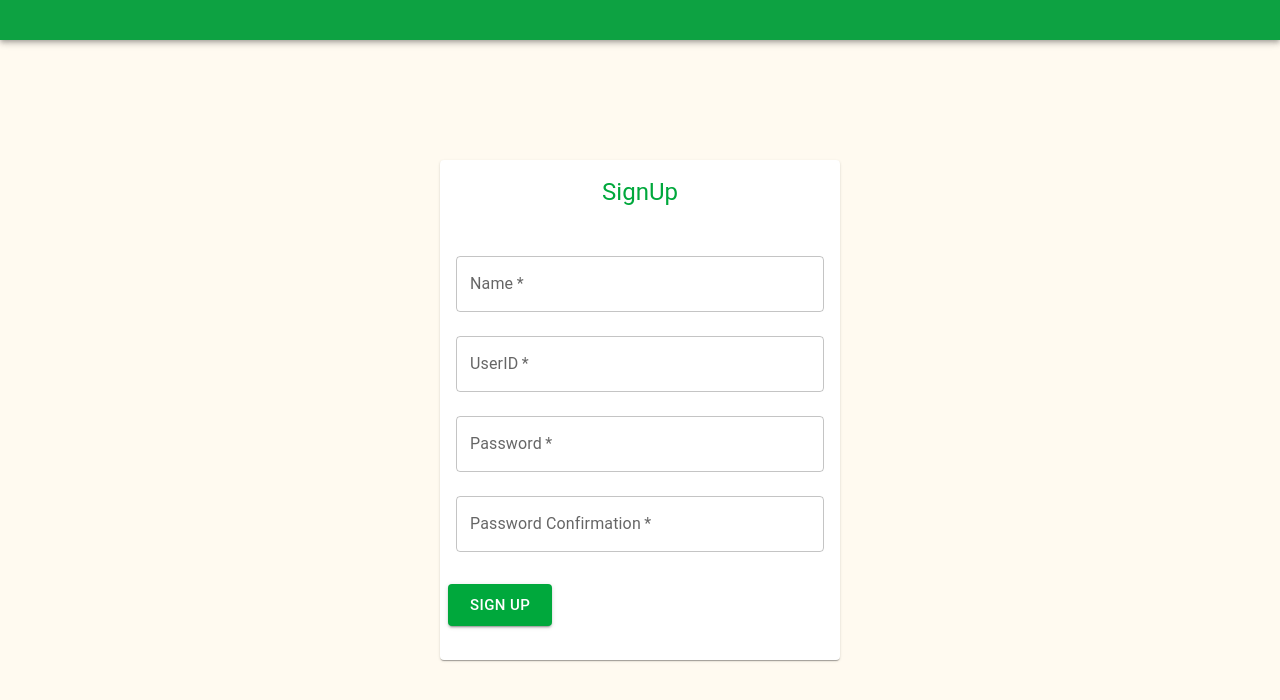
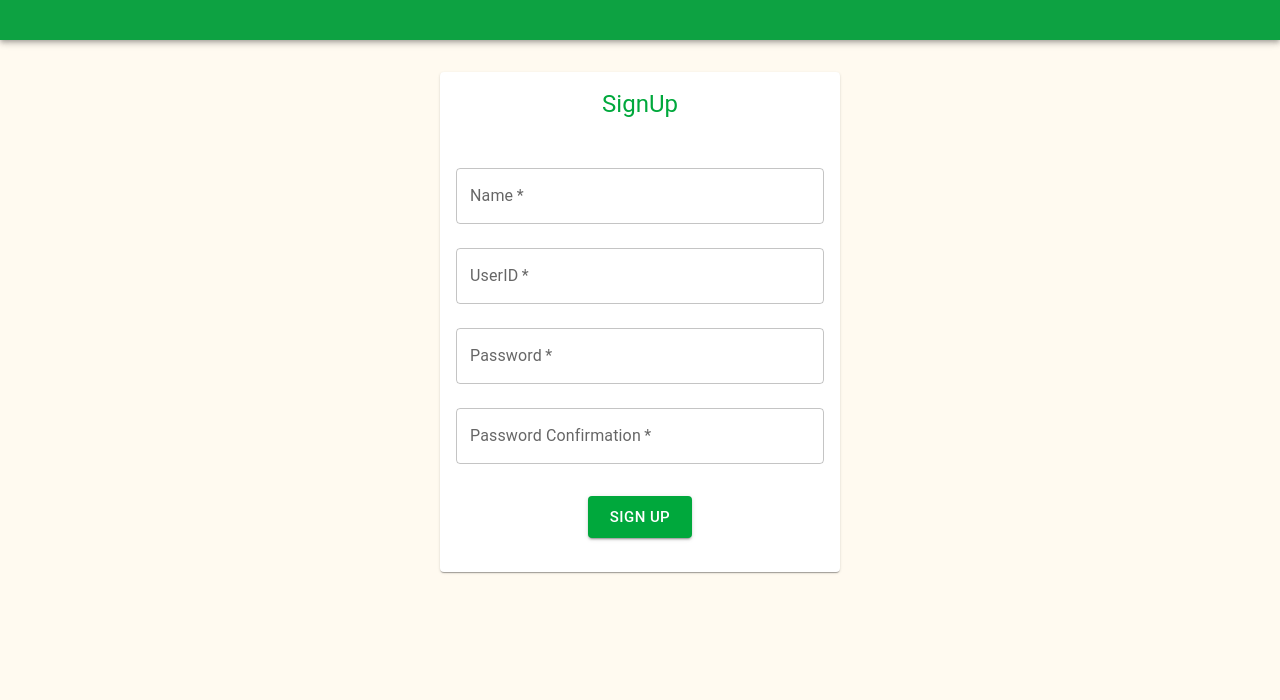
Before and after one commit to claustra01/OUNSE-frontend, a React (Create React App) app: page /signup in a window 1280 px wide. Shown: the top 700 px of the page. Built offline with nearby package versions, Linux system fonts and the light colour scheme; no server answers.

Commit message:
SignUpのボタンの位置を真ん中に変更おおおおおぉ

```diff
--- a/src/pages/SignUp/SignUp.tsx
+++ b/src/pages/SignUp/SignUp.tsx
@@ -66,7 +66,7 @@ function SignUp() {
         display="flex"
         alignItems="center"
         justifyContent="center"
-        padding={15}
+        padding={4 }
       >
         <Card style={cardStyle}>
           <CardHeader
@@ -122,6 +122,7 @@ function SignUp() {
               variant="contained"
               size="large"
               style={{backgroundColor: "#00A83C"}}
+              sx={{m: "0 auto"}}
               onClick={clickSignUp}
             >
               Sign Up
```
